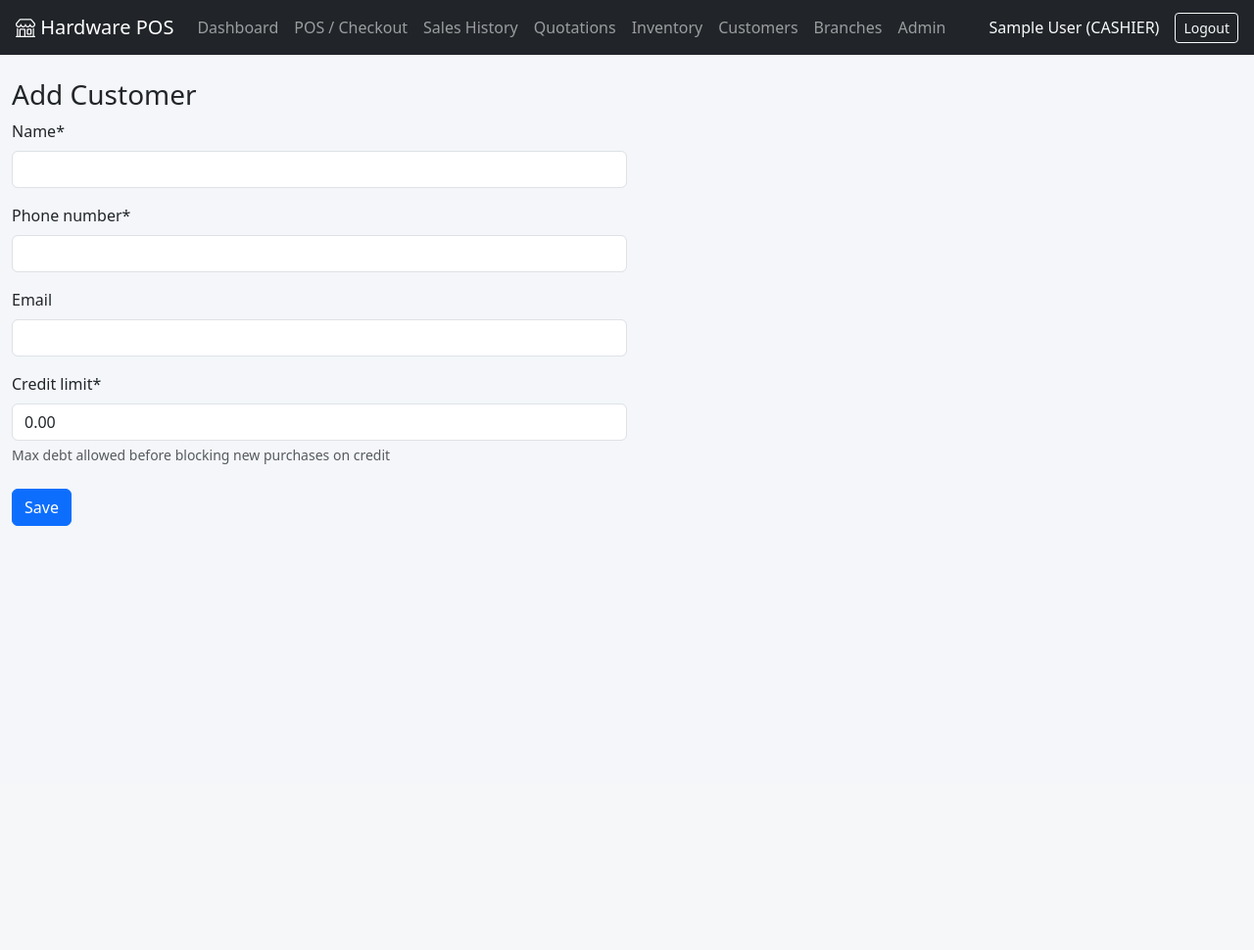
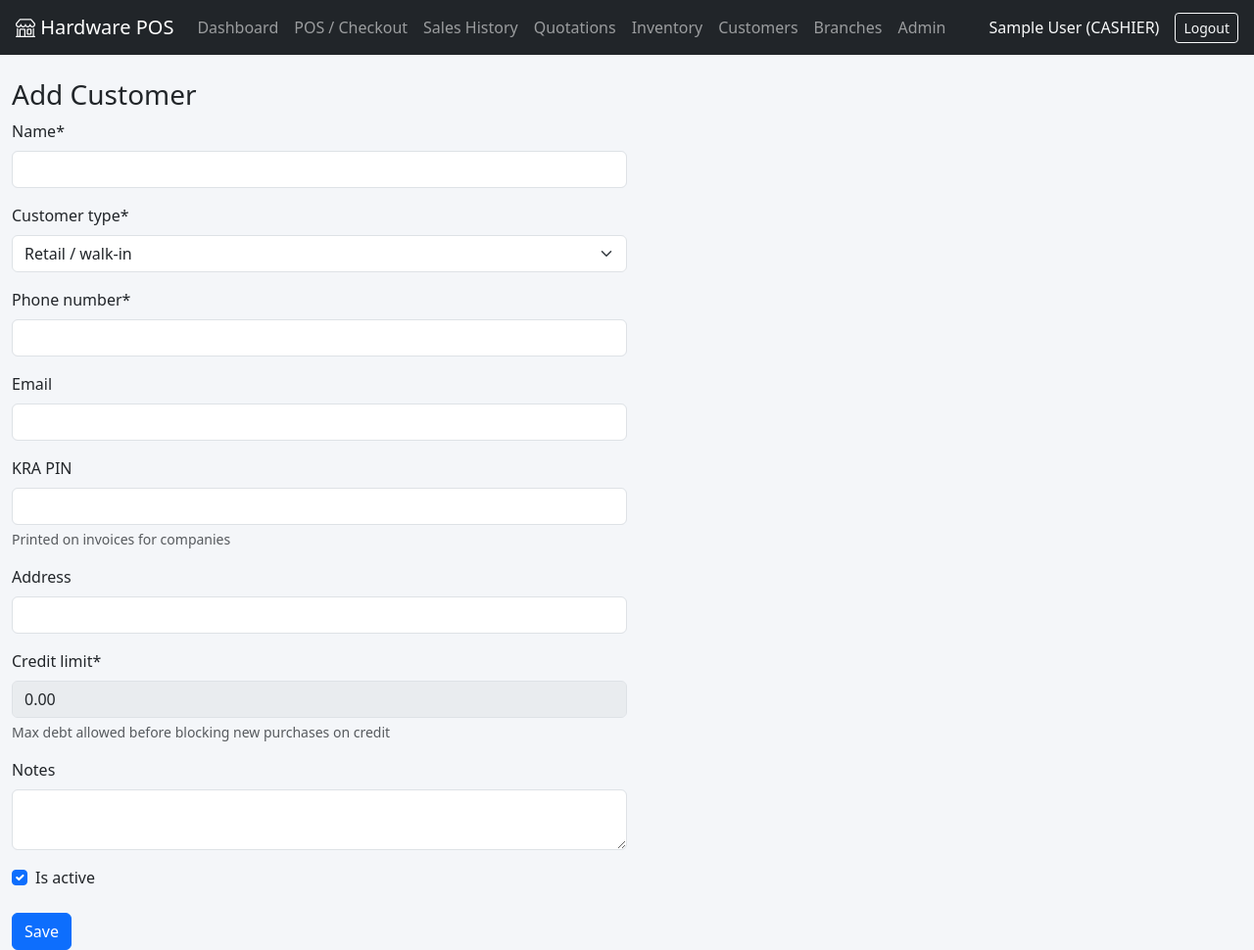
Before and after one commit to VinWonder/Point-Of-Sale-System-, a Django app: page /customers/create/ in a window 1280 px wide. Shown: the whole page at 98% size. Before the commit the page ends 537 px from the top, so only its background shows below. Run offline with Django 5.2, Linux system fonts and the light colour scheme; the visitor is signed in with stand-in values (Sample User, id 1); data comes from the database, SQL or seed files in the repository; some libraries are stand-ins or nearby versions.

Commit message:
Allocate debt repayments to oldest credit sales and block overpayment
Repayments now lock the customer row, refuse amounts above what is owed,
record method and reference (M-Pesa code, cheque number), and settle the
customer's oldest unpaid credit receipts first. Customers gain a type
(retail / contractor / company), KRA PIN and address; cashiers can no
longer change credit limits, and limit changes are audited.

Co-Authored-By: Claude Opus 5.5 <noreply@anthropic.com>

```diff
--- a/customers/admin.py
+++ b/customers/admin.py
@@ -4,13 +4,13 @@ from .models import Customer
 
 @admin.register(Customer)
 class CustomerAdmin(admin.ModelAdmin):
-    list_display = ('name', 'phone_number', 'credit_limit', 'balance_owed', 'is_defaulter')
+    list_display = ('name', 'customer_type', 'phone_number', 'credit_limit', 'balance_owed', 'is_defaulter', 'is_active')
     search_fields = ('name', 'phone_number')
-    list_filter = ('created_at',)
+    list_filter = ('customer_type', 'is_active', 'created_at')
 
 from .models import DebtPayment
 
 
 @admin.register(DebtPayment)
 class DebtPaymentAdmin(admin.ModelAdmin):
-    list_display = ('customer', 'amount', 'received_by', 'created_at')
+    list_display = ('customer', 'amount', 'method', 'reference', 'balance_after', 'received_by', 'created_at')
--- a/customers/forms.py
+++ b/customers/forms.py
@@ -1,12 +1,33 @@
 from django import forms
-from .models import Customer
+from .models import Customer, DebtPayment
 
 
 class CustomerForm(forms.ModelForm):
     class Meta:
         model = Customer
-        fields = ('name', 'phone_number', 'email', 'credit_limit')
+        fields = (
+            'name', 'customer_type', 'phone_number', 'email', 'kra_pin', 'address',
+            'credit_limit', 'notes', 'is_active',
+        )
+        widgets = {'notes': forms.Textarea(attrs={'rows': 2})}
+
+    def __init__(self, *args, user=None, **kwargs):
+        super().__init__(*args, **kwargs)
+        # Only owners/managers decide how much credit a customer gets.
+        if user is not None and user.role == 'CASHIER':
+            self.fields['credit_limit'].disabled = True
+
+    def clean_phone_number(self):
+        from payments.mpesa import InvalidPhoneNumber, normalize_phone
+        raw = self.cleaned_data['phone_number']
+        try:
+            return normalize_phone(raw)
+        except InvalidPhoneNumber:
+            # Landlines and non-Safaricom numbers are still valid contacts.
+            return raw.strip()
 
 
 class DebtPaymentForm(forms.Form):
     amount = forms.DecimalField(max_digits=12, decimal_places=2, min_value=0.01)
+    method = forms.ChoiceField(choices=DebtPayment.Method.choices, initial=DebtPayment.Method.CASH)
+    reference = forms.CharField(max_length=100, required=False)
--- a/customers/models.py
+++ b/customers/models.py
@@ -4,15 +4,28 @@ from django.db import models
 
 
 class Customer(models.Model):
+    class CustomerType(models.TextChoices):
+        RETAIL = "RETAIL", "Retail / walk-in"
+        CONTRACTOR = "CONTRACTOR", "Contractor / fundi"
+        COMPANY = "COMPANY", "Company / institution"
+
     name = models.CharField(max_length=200)
+    customer_type = models.CharField(max_length=20, choices=CustomerType.choices, default=CustomerType.RETAIL)
     phone_number = models.CharField(max_length=20, unique=True)
     email = models.EmailField(blank=True)
+    kra_pin = models.CharField("KRA PIN", max_length=20, blank=True, help_text="Printed on invoices for companies")
+    address = models.CharField(max_length=255, blank=True)
+    notes = models.TextField(blank=True)
     credit_limit = models.DecimalField(
         max_digits=12, decimal_places=2, default=Decimal("0.00"),
         help_text="Max debt allowed before blocking new purchases on credit",
     )
     balance_owed = models.DecimalField(max_digits=12, decimal_places=2, default=Decimal("0.00"))
+    is_active = models.BooleanField(default=True)
     created_at = models.DateTimeField(auto_now_add=True)
+
+    class Meta:
+        ordering = ["name"]
 
     def __str__(self):
         return self.name
@@ -30,10 +43,23 @@ class Customer(models.Model):
 class DebtPayment(models.Model):
     """A payment a customer makes to reduce their outstanding balance (not tied to one sale)."""
 
+    class Method(models.TextChoices):
+        CASH = "CASH", "Cash"
+        MPESA = "MPESA", "M-Pesa"
+        BANK = "BANK", "Bank transfer"
+        CHEQUE = "CHEQUE", "Cheque"
+
     customer = models.ForeignKey(Customer, on_delete=models.CASCADE, related_name="debt_payments")
     amount = models.DecimalField(max_digits=12, decimal_places=2)
+    method = models.CharField(max_length=10, choices=Method.choices, default=Method.CASH)
+    reference = models.CharField(max_length=100, blank=True, help_text="M-Pesa code, cheque number, etc.")
+    balance_after = models.DecimalField(max_digits=12, decimal_places=2, default=Decimal("0.00"))
+    branch = models.ForeignKey("branches.Branch", on_delete=models.SET_NULL, null=True, blank=True)
     received_by = models.ForeignKey("accounts.User", on_delete=models.SET_NULL, null=True)
     created_at = models.DateTimeField(auto_now_add=True)
 
+    class Meta:
+        ordering = ["-created_at"]
+
     def __str__(self):
         return f"{self.customer} paid {self.amount} on {self.created_at:%Y-%m-%d}"
--- a/customers/urls.py
+++ b/customers/urls.py
@@ -7,5 +7,5 @@ urlpatterns = [
     path('', views.customer_list, name='customer_list'),
     path('create/', views.customer_create, name='customer_create'),
     path('<int:customer_id>/edit/', views.customer_edit, name='customer_edit'),
-    path('<int:customer_id>/record-payment/', views.record_debt_payment, name='record_payment'),
+    path('<int:customer_id>/record-payment/', views.record_debt_payment_view, name='record_payment'),
 ]
--- a/customers/views.py
+++ b/customers/views.py
@@ -1,11 +1,12 @@
-from decimal import Decimal
-
 from django.contrib import messages
 from django.contrib.auth.decorators import login_required
 from django.shortcuts import render, redirect, get_object_or_404
+from django.views.decorators.http import require_POST
 
+from accounts.audit import log_action
 from .forms import CustomerForm, DebtPaymentForm
-from .models import Customer, DebtPayment
+from .models import Customer
+from .services import DebtPaymentError, record_debt_payment
 
 
 @login_required
@@ -20,40 +21,50 @@ def customer_list(request):
 @login_required
 def customer_create(request):
     if request.method == 'POST':
-        form = CustomerForm(request.POST)
+        form = CustomerForm(request.POST, user=request.user)
         if form.is_valid():
-            form.save()
+            customer = form.save()
+            log_action(request.user, f'Added customer {customer.name}', customer)
             messages.success(request, 'Customer added.')
             return redirect('customers:customer_list')
     else:
-        form = CustomerForm()
+        form = CustomerForm(user=request.user)
     return render(request, 'customers/customer_form.html', {'form': form, 'title': 'Add Customer'})
 
 
 @login_required
 def customer_edit(request, customer_id):
     customer = get_object_or_404(Customer, pk=customer_id)
+    old_limit = customer.credit_limit
     if request.method == 'POST':
-        form = CustomerForm(request.POST, instance=customer)
+        form = CustomerForm(request.POST, instance=customer, user=request.user)
         if form.is_valid():
             form.save()
+            if customer.credit_limit != old_limit:
+                log_action(request.user, f'Changed credit limit of {customer.name}', customer,
+                           f'{old_limit} -> {customer.credit_limit}')
             messages.success(request, 'Customer updated.')
             return redirect('customers:customer_list')
     else:
-        form = CustomerForm(instance=customer)
+        form = CustomerForm(instance=customer, user=request.user)
     return render(request, 'customers/customer_form.html', {'form': form, 'title': 'Edit Customer'})
 
 
 @login_required
-def record_debt_payment(request, customer_id):
+@require_POST
+def record_debt_payment_view(request, customer_id):
     """Staff records a customer clearing part/all of their outstanding debt."""
     customer = get_object_or_404(Customer, pk=customer_id)
-    if request.method == 'POST':
-        form = DebtPaymentForm(request.POST)
-        if form.is_valid():
-            amount = form.cleaned_data['amount']
-            DebtPayment.objects.create(customer=customer, amount=amount, received_by=request.user)
-            customer.balance_owed = max(customer.balance_owed - amount, Decimal('0.00'))
-            customer.save(update_fields=['balance_owed'])
-            messages.success(request, f'Recorded KES {amount} payment from {customer.name}.')
-    return redirect('customers:customer_list')
+    form = DebtPaymentForm(request.POST)
+    if not form.is_valid():
+        messages.error(request, 'Enter a valid amount.')
+    else:
+        try:
+            record_debt_payment(
+                customer, form.cleaned_data['amount'], request.user,
+                method=form.cleaned_data['method'], reference=form.cleaned_data['reference'],
+            )
+            messages.success(request, f"Recorded KES {form.cleaned_data['amount']:,.2f} payment from {customer.name}.")
+        except DebtPaymentError as exc:
+            messages.error(request, str(exc))
+    return redirect(request.POST.get('next') or 'customers:customer_list')
```
Also changed, not shown: customers/services.py (added, +63 -0 lines), templates/customers/customer_list.html (+9 -1 lines), customers/migrations/0003_customer_profile_and_payment_method.py (added).
